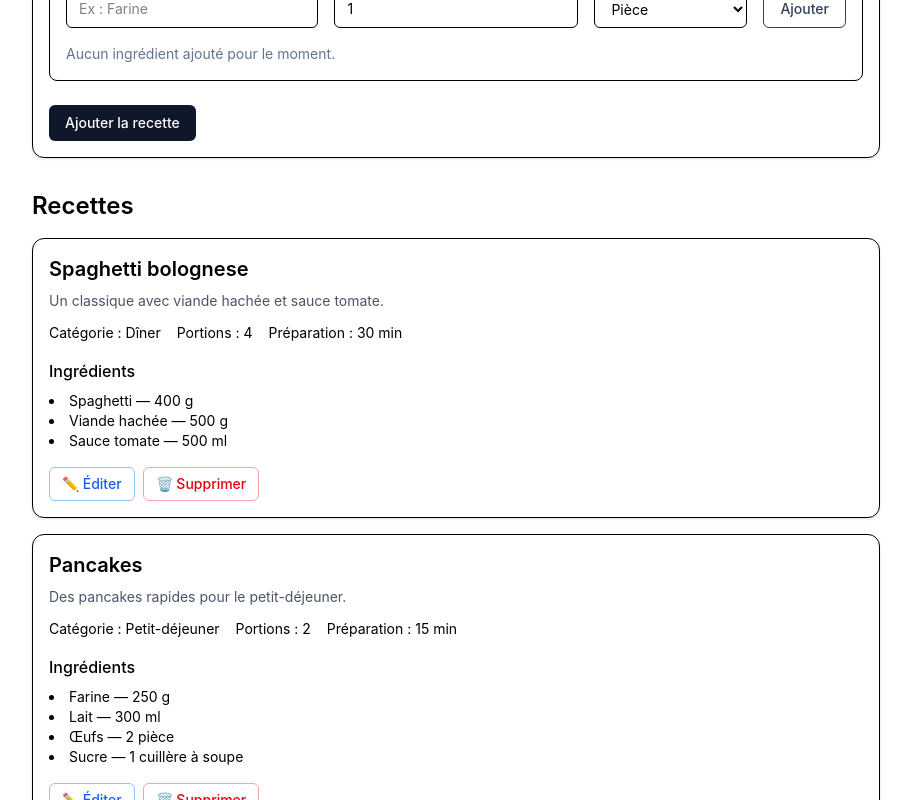
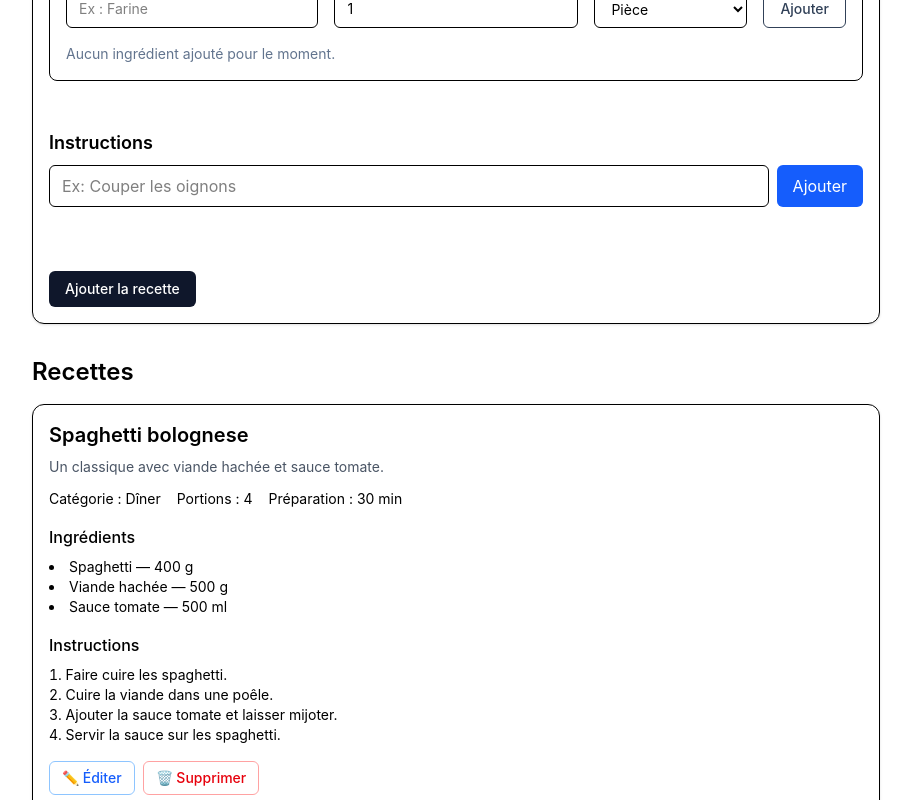
Before and after one commit to BaptisteGfy/weeklymeals, a React (Vite) app: page / in a window 1280 px wide. Shown: the part 560-1360 px from the top of the page, without its empty margins (184-1095 px from the left). Built offline with nearby package versions, Linux system fonts and the light colour scheme.

Commit message:
feat(recipes): add instruction management to recipe form and recipe display

```diff
--- a/src/App.tsx
+++ b/src/App.tsx
@@ -44,7 +44,6 @@ function App() {
     const newRecipe: Recipe = {
       id: crypto.randomUUID(),
       ...values,
-      instructions: [],
     };
 
     setRecipeList((prev) => [...prev, newRecipe]);
@@ -58,6 +57,7 @@ function App() {
         prepTimeMinutes: editingRecipe.prepTimeMinutes,
         category: editingRecipe.category,
         ingredients: editingRecipe.ingredients,
+        instructions: editingRecipe.instructions,
       }
     : undefined;
 
--- a/src/features/recipes/components/RecipeCard.tsx
+++ b/src/features/recipes/components/RecipeCard.tsx
@@ -46,6 +46,22 @@ export const RecipeCard = ({ recipe, onDelete, onEdit }: Props) => {
           ))}
         </ul>
 
+        <div className="mt-4">
+          <h4 className="font-medium">Instructions</h4>
+
+          {recipe.instructions.length === 0 ? (
+            <p className="mt-2 text-sm text-slate-500">
+              Aucune instruction renseignée.
+            </p>
+          ) : (
+            <ol className="mt-2 list-inside list-decimal text-sm">
+              {recipe.instructions.map((step, index) => (
+                <li key={index}>{step}</li>
+              ))}
+            </ol>
+          )}
+        </div>
+
         <div className="mt-4 flex gap-2">
           <button
             onClick={() => onEdit(recipe)}
--- a/src/features/recipes/components/RecipeForm.tsx
+++ b/src/features/recipes/components/RecipeForm.tsx
@@ -8,6 +8,7 @@ export type RecipeFormValues = {
   prepTimeMinutes: number;
   category: RecipeCategory;
   ingredients: Ingredient[];
+  instructions: string[];
 };
 
 const initialFormValues: RecipeFormValues = {
@@ -17,6 +18,7 @@ const initialFormValues: RecipeFormValues = {
   prepTimeMinutes: 10,
   category: 'dinner',
   ingredients: [],
+  instructions: [],
 };
 
 type IngredientDraft = {
@@ -60,6 +62,7 @@ export const RecipeForm = ({
   const [ingredientValues, setIngredientValues] = useState<IngredientDraft>(
     initialIngredientDraft,
   );
+  const [instruction, setInstruction] = useState('');
 
   const handleInputChange = (
     event: React.ChangeEvent<
@@ -108,6 +111,24 @@ export const RecipeForm = ({
     setIngredientValues(initialIngredientDraft);
   };
 
+  const handleAddInstruction = () => {
+    if (!instruction.trim()) return;
+
+    setFormValues((prev) => ({
+      ...prev,
+      instructions: [...prev.instructions, instruction.trim()],
+    }));
+
+    setInstruction('');
+  };
+
+  const handleDeleteInstruction = (index: number) => {
+    setFormValues((prev) => ({
+      ...prev,
+      instructions: prev.instructions.filter((_, i) => i !== index),
+    }));
+  };
+
   const handleDeleteIngredient = (ingredientId: string) => {
     setFormValues((prev) => ({
       ...prev,
@@ -123,6 +144,7 @@ export const RecipeForm = ({
     onSubmit(formValues);
     setFormValues(initialFormValues);
     setIngredientValues(initialIngredientDraft);
+    setInstruction('');
   };
 
   return (
@@ -313,6 +335,49 @@ export const RecipeForm = ({
           </div>
         </div>
 
+        <div className="mt-6">
+          <h3 className="text-lg font-semibold mb-2">Instructions</h3>
+
+          <div className="flex gap-2">
+            <input
+              type="text"
+              value={instruction}
+              onChange={(e) => setInstruction(e.target.value)}
+              placeholder="Ex: Couper les oignons"
+              className="flex-1 rounded-md border px-3 py-2"
+            />
+
+            <button
+              type="button"
+              onClick={handleAddInstruction}
+              className="rounded-md bg-blue-600 px-4 py-2 text-white hover:bg-blue-700"
+            >
+              Ajouter
+            </button>
+          </div>
+        </div>
+
+        <ul className="mt-4 space-y-2">
+          {formValues.instructions.map((step, index) => (
+            <li
+              key={index}
+              className="flex items-center justify-between rounded-md border px-3 py-2"
+            >
+              <span>
+                <strong>Étape {index + 1} :</strong> {step}
+              </span>
+
+              <button
+                type="button"
+                onClick={() => handleDeleteInstruction(index)}
+                className="text-red-600 hover:text-red-800"
+              >
+                Supprimer
+              </button>
+            </li>
+          ))}
+        </ul>
+
         <div className="flex gap-2">
           <button
             type="submit"
```
